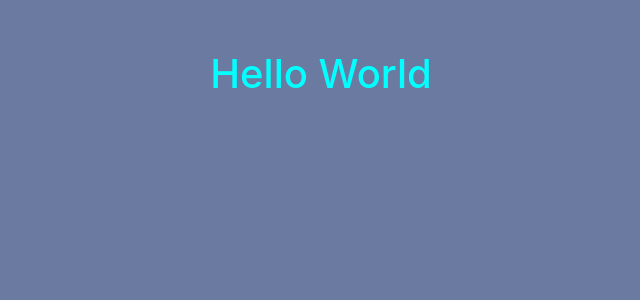
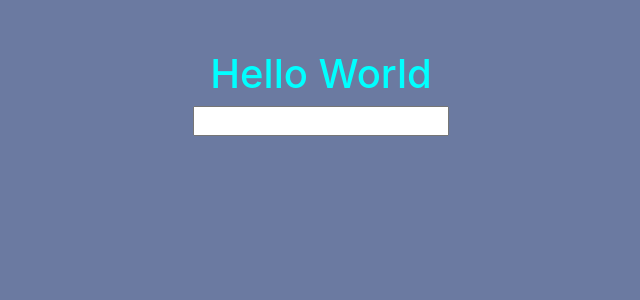
Before and after one commit to anasanmua/DictionaryApp, a React (Create React App) app: page / in a window 1280 px wide. Shown: the top 300 px of the page, without its empty margins (319-959 px from the left). Built offline with nearby package versions, Linux system fonts and the light colour scheme.

Commit message:
inserting search-form

```diff
--- a/public/index.html
+++ b/public/index.html
@@ -9,7 +9,7 @@
       name="description"
       content="Web site created using create-react-app"
     />
-    <link rel="apple-touch-icon" href="%PUBLIC_URL%/logo192.png" />
+
     <!--
       manifest.json provides metadata used when your web app is installed on a
       user's mobile device or desktop. See https://developers.google.com/web/fundamentals/web-app-manifest/
--- a/src/App.js
+++ b/src/App.js
@@ -1,9 +1,13 @@
 import "./App.css";
+import Dictionary from "./Dictionary";
 
 function App() {
   return (
     <div className="App">
-      <h1>Hello World</h1>
+      <div className="container">
+        <h1>Hello World</h1>
+        <Dictionary />
+      </div>
     </div>
   );
 }
--- /dev/null
+++ b/src/Dictionary.css
@@ -0,0 +1,3 @@
+.Dictionary {
+  text-align: center;
+}
--- /dev/null
+++ b/src/Dictionary.js
@@ -0,0 +1,23 @@
+import React, { useState } from "react";
+import "./Dictionary.css";
+
+export default function Dictionary() {
+  let [keyword, setKeyword] = useState("");
+
+  function search(event) {
+    event.preventDefault();
+    alert(`Searching for ${keyword} definition`);
+  }
+
+  function handleKeywordChange(event) {
+    setKeyword(event.target.value);
+  }
+
+  return (
+    <div className="Dictionary">
+      <form onSubmit={search}>
+        <input type="search" onChange={handleKeywordChange} />
+      </form>
+    </div>
+  );
+}
```
Also changed, not shown: public/manifest.json, src/logo.svg (deleted).
